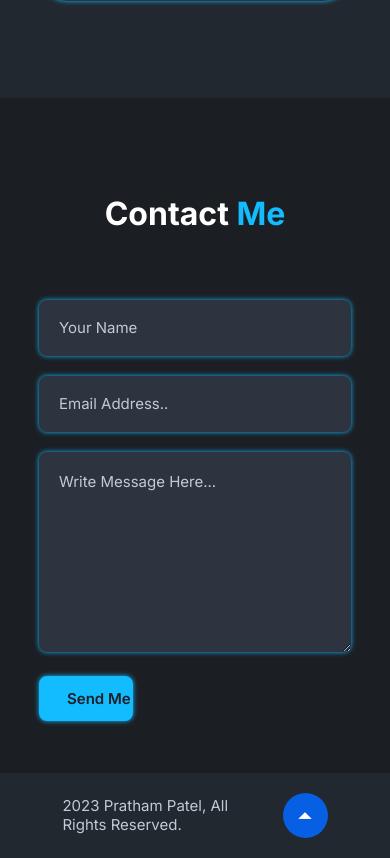
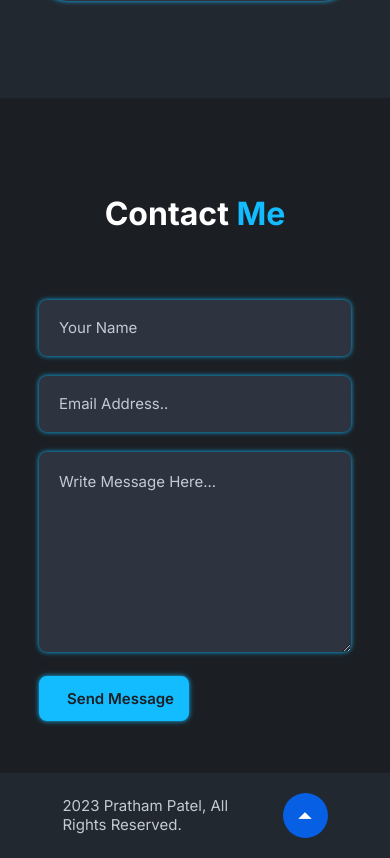
Before and after one commit to Pratham1507/Personal-Portfolio, a plain HTML site: page index.html in a window 390 px wide. Shown: the part 4218-5076 px from the top of the page. Drawn offline with nearby package versions, Linux system fonts and the light colour scheme.

Commit message:
Update style.css

```diff
--- a/style.css
+++ b/style.css
@@ -624,4 +624,8 @@ form .send-btn:hover{
     .h-btn{
         font-size: 12px;
     }
+
+    .send-btn{
+        width: 150px !important;
+    }
 }
```
